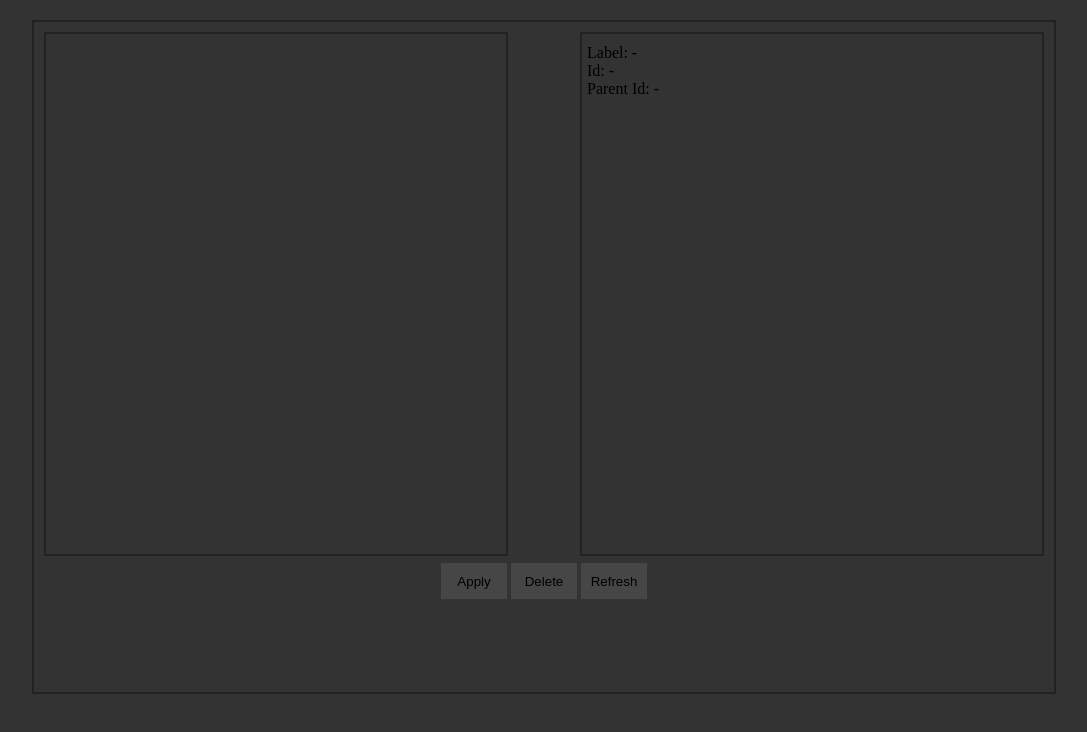
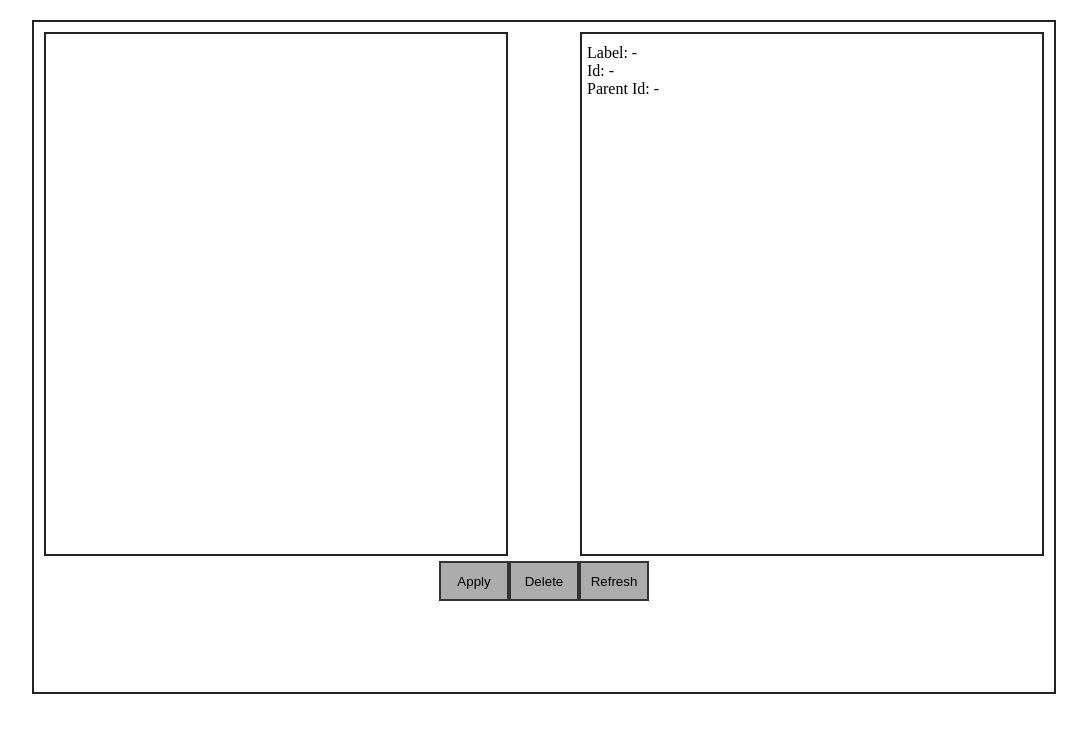
Before and after one commit to Pail4/test-task, a React (Create React App) app: page / in a window 1280 px wide. Shown: the top 732 px of the page, without its empty margins (96-1183 px from the left). Built offline with nearby package versions, Linux system fonts and the light colour scheme; no server answers.

Commit message:
styles changed

```diff
--- a/src/App/App.css
+++ b/src/App/App.css
@@ -1,5 +1,5 @@
 .App {
-  background-color: #333;
+  background-color: #fff;
   display: -webkit-box;
   display: -ms-flexbox;
   display: flex;
--- a/src/App/App.scss
+++ b/src/App/App.scss
@@ -1,5 +1,5 @@
 .App {
-  background-color: #333;
+  background-color: #fff;
   display: flex;
   flex-direction: column;
   margin: 0 auto;
--- a/src/Entity/Entity.css
+++ b/src/Entity/Entity.css
@@ -6,11 +6,7 @@
   background-color: rgba(139, 85, 190, 0.3);
 }
 
-.Entity:hover {
-  background-color: rgba(139, 85, 190, 0.7);
-}
-
-.Entity_chosen {
+.Entity:hover, .Entity_chosen {
   background-color: rgba(139, 85, 190, 0.7);
 }
 /*# sourceMappingURL=Entity.css.map */
--- a/src/Entity/Entity.scss
+++ b/src/Entity/Entity.scss
@@ -4,10 +4,7 @@
   min-height: 40px;
   border: 2px solid rgb(139, 85, 190);
     background-color: rgba(139, 85, 190, 0.3);
-  &:hover {
-    background-color: rgba(139, 85, 190, 0.7);
-  }
-  &_chosen {
+  &:hover, &_chosen {
     background-color: rgba(139, 85, 190, 0.7);
   }
 }
--- a/src/EntityList/EntityList.css
+++ b/src/EntityList/EntityList.css
@@ -13,7 +13,7 @@
   min-width: 450px;
   min-height: 500px;
   max-height: 500px;
-  overflow-y: scroll;
+  overflow-y: auto;
   border: 2px solid #222;
 }
 
--- a/src/EntityList/EntityList.scss
+++ b/src/EntityList/EntityList.scss
@@ -6,7 +6,7 @@
   min-width: 450px;
   min-height: 500px;
   max-height: 500px;
-  overflow-y: scroll;
+  overflow-y: auto;
   border: 2px solid #222;
   > * {
     margin-bottom: 5px;
--- a/src/styles/index.css
+++ b/src/styles/index.css
@@ -1,4 +1,4 @@
 body {
-  background-color: #333;
+  background-color: #fff;
 }
 /*# sourceMappingURL=index.css.map */
--- a/src/styles/index.scss
+++ b/src/styles/index.scss
@@ -1,3 +1,3 @@
 body {
-  background-color: #333;
+  background-color: #fff;
 }
```
Also changed, not shown: 2 other files (tests, documents, lock files or other folders).
